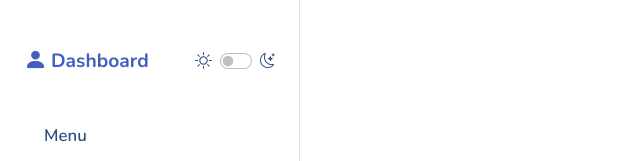
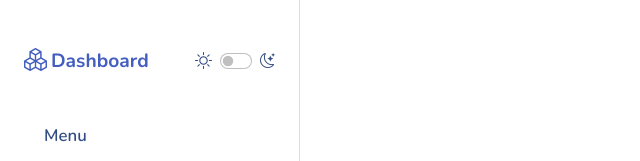
Before and after one commit to vinicius-koga/Dashboard, a plain HTML site: page index.html in a window 1280 px wide. Shown: the top 161 px of the page, 0-640 px from the left. Drawn offline with nearby package versions, Linux system fonts and the light colour scheme.

Commit message:
Logo changed

```diff
--- a/index.html
+++ b/index.html
@@ -16,7 +16,7 @@
         <header class="sidebarHeader d-flex justify-content-between px-4 py-5">
             <div class="sidebarHeader-Left">
                 <a href="#" class="d-flex align-items-center text-decoration-none">
-                    <i class="bi bi-person-fill me-1 d-flex" style="font-size: 23px; color: var(--bg-blue); margin-bottom: 4px;"></i>
+                    <i class="bi bi-boxes me-1 d-flex" style="font-size: 23px; color: var(--bg-blue); margin-bottom: 4px;"></i>
                     <h4 class="m-0">Dashboard</h4>
                 </a>
             </div>
```
